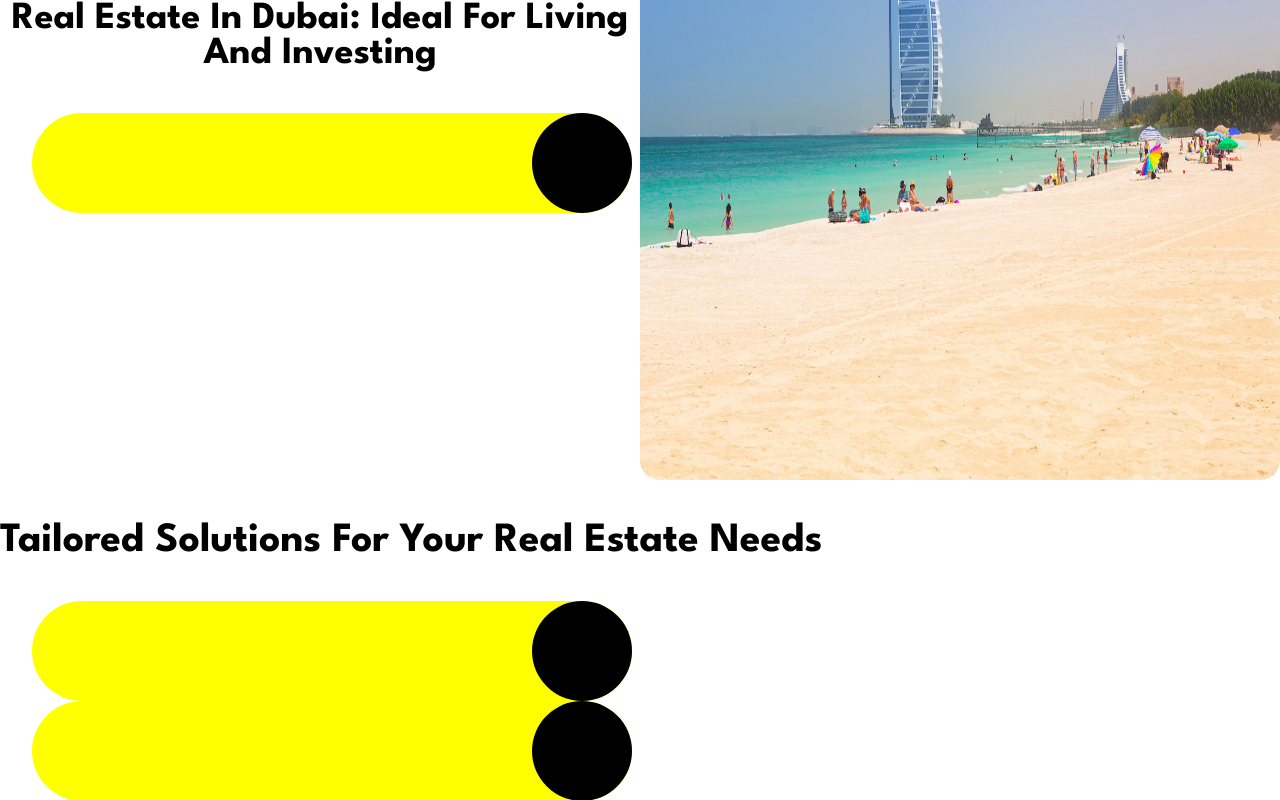
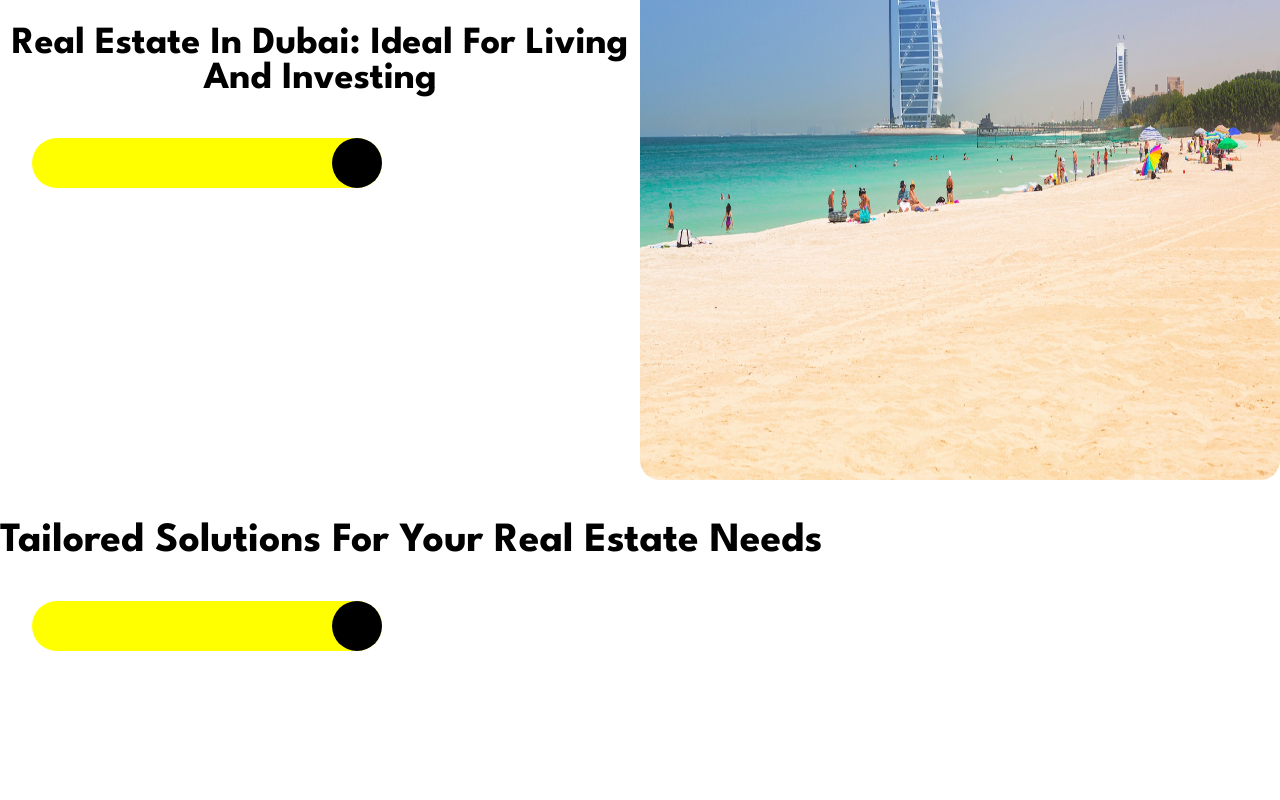
Before and after one commit to kennsawyerr/property-website, a React (Vite) app: page / in a window 1280 px wide. Shown: the part 320-1120 px from the top of the page. Built offline with nearby package versions, Linux system fonts and the light colour scheme.

Commit message:
modified:   src/App.css 	modified:   src/components/CircularSlide.jsx 	modified:   src/components/Demo.jsx 	modified:   src/components/Home.jsx 	modified:   src/components/Landingpage.jsx 	modified:   src/components/Solutions.jsx

```diff
--- a/src/App.css
+++ b/src/App.css
@@ -655,10 +655,10 @@ footer {
 /* experimental css here */
 
 .ballistic-ball {
-  width: 100px;
+  width: 50px;
   /* position: absolute; */
   display: block;
-  height: 100px;
+  height: 50px;
   border-radius: 50%;
   background-color: #000;
 }
@@ -666,7 +666,6 @@ footer {
 .yellow-bg {
   position: relative;
   background-color: yellow;
-  border-radius: 50px;
   width: fit-content;
   min-width: max-content;
   height: 100px;
--- a/src/components/CircularSlide.jsx
+++ b/src/components/CircularSlide.jsx
@@ -1,12 +1,17 @@
 import { motion } from "framer-motion";
-const CircularSlide = () => {
+const CircularSlide = ({ ballWidth, ballSizeX }) => {
   return (
     <>
       <div className="container">
         <motion.div
+          style={{
+            width: ballSizeX ? ballSizeX : 100,
+            height: ballSizeX ? ballSizeX : 100,
+            borderRadius: ballSizeX ? ballSizeX : 100,
+          }}
           className="yellow-bg"
           whileInView={{
-            width: 600,
+            width: ballWidth ? ballWidth + ballSizeX : 500,
           }}
           transition={{
             duration: 1,
@@ -14,9 +19,13 @@ const CircularSlide = () => {
           }}
         >
           <motion.div
+            style={{
+              width: ballSizeX ? ballSizeX : 100,
+              height: ballSizeX ? ballSizeX : 100,
+            }}
             className="ballistic-ball"
             whileInView={{
-              x: 500,
+              x: ballWidth,
               scale: [1, 1, 1, 1, 1],
               rotate: [180, 180, 180, 180, 180],
               borderRadius: ["50%", "50%", "50%", "50%", "50%"],
--- a/src/components/Demo.jsx
+++ b/src/components/Demo.jsx
@@ -60,14 +60,19 @@
 // }); */
 
 import { motion } from "framer-motion";
-const Demo = () => {
+const Demo = ({ ballWidth, ballSizeX  }) => {
   return (
     <>
       <div className="container">
         <motion.div
+          style={{
+            width: ballSizeX ? ballSizeX : 100,
+            height: ballSizeX ? ballSizeX : 100,
+            borderRadius: ballSizeX ? ballSizeX : 100,
+          }}
           className="yellow-bg"
           whileInView={{
-            width: 600,
+            width: ballWidth ? ballWidth + ballSizeX : 500,
           }}
           transition={{
             duration: 1,
@@ -75,9 +80,13 @@ const Demo = () => {
           }}
         >
           <motion.div
+            style={{
+              width: ballSizeX ? ballSizeX : 100,
+              height: ballSizeX ? ballSizeX : 100,
+            }}
             className="ballistic-ball"
             whileInView={{
-              x: 500,
+              x: ballWidth,
               scale: [1, 1, 1, 1, 1],
               rotate: [180, 180, 180, 180, 180],
               borderRadius: ["50%", "50%", "50%", "50%", "50%"],
--- a/src/components/Home.jsx
+++ b/src/components/Home.jsx
@@ -34,7 +34,7 @@ const Home = () => {
       <Frequently />
       <BuildYourFuture />
       <Footer />
-      <Demo/>
+      <Demo  ballWidth={300} ballSizeX={50} />
     </>
   );
 };
--- a/src/components/Landingpage.jsx
+++ b/src/components/Landingpage.jsx
@@ -1,38 +1,25 @@
-import { useState } from "react";
+
 import CircularSlide from "./CircularSlide";
 import DubaiCreek from "../assets/images/alSufouh.jpg";
-// import { motion } from "framer-motion";
 
 const Landingpage = () => {
-  const [text] = useState("hope and all formLandingpg");
+
   return (
     <>
       <section className="">
         <main className="">
-          {/* <motion.div *
-            initial={{ x: 0 }}
-            animate={{ x: 100 }}
-  transition={{ duration: 2, ease: "easeInOut" }}
-          >*/}
           <div className="hero-textcont">
             <h5>Building your Dreams</h5>
             <h1 className="hero-text">
               Real Estate in Dubai: Ideal for living and Investing
             </h1>
-            <CircularSlide herotext={text} />
+            <CircularSlide  ballWidth={300} ballSizeX={50} />
           </div>
           <div className="hero-imgcont">
             <img src={DubaiCreek} className="hero-img" alt="" />
           </div>
-          {/* </motion.div> */}
         </main>
       </section>
-
-      {/* <div className="wrapper">
-        <div className="parent">
-           <div className="child bg-one"></div>
-        </div>
-      </div> */}
     </>
   );
 };
--- a/src/components/Solutions.jsx
+++ b/src/components/Solutions.jsx
@@ -12,10 +12,7 @@ const Solutions = () => {
         <h1>Tailored Solutions for Your Real Estate Needs</h1>
       </div>
       <div className="hero-imgcont">
-        <CircularSlide />
-        <CircularSlide />
-        <CircularSlide />
-        <CircularSlide />
+        <CircularSlide ballWidth={300} ballSizeX={50} />
       </div>
 
       <div className="overflow-hidden">
```
